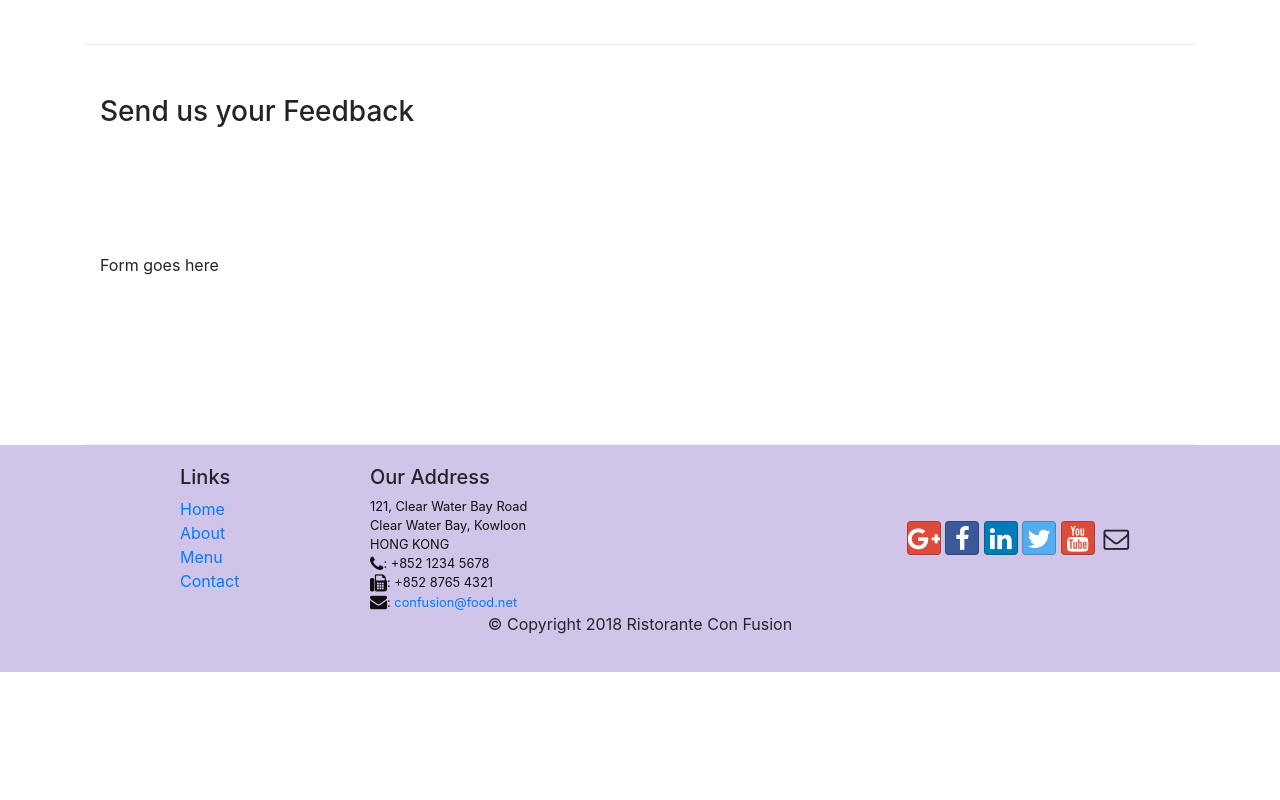
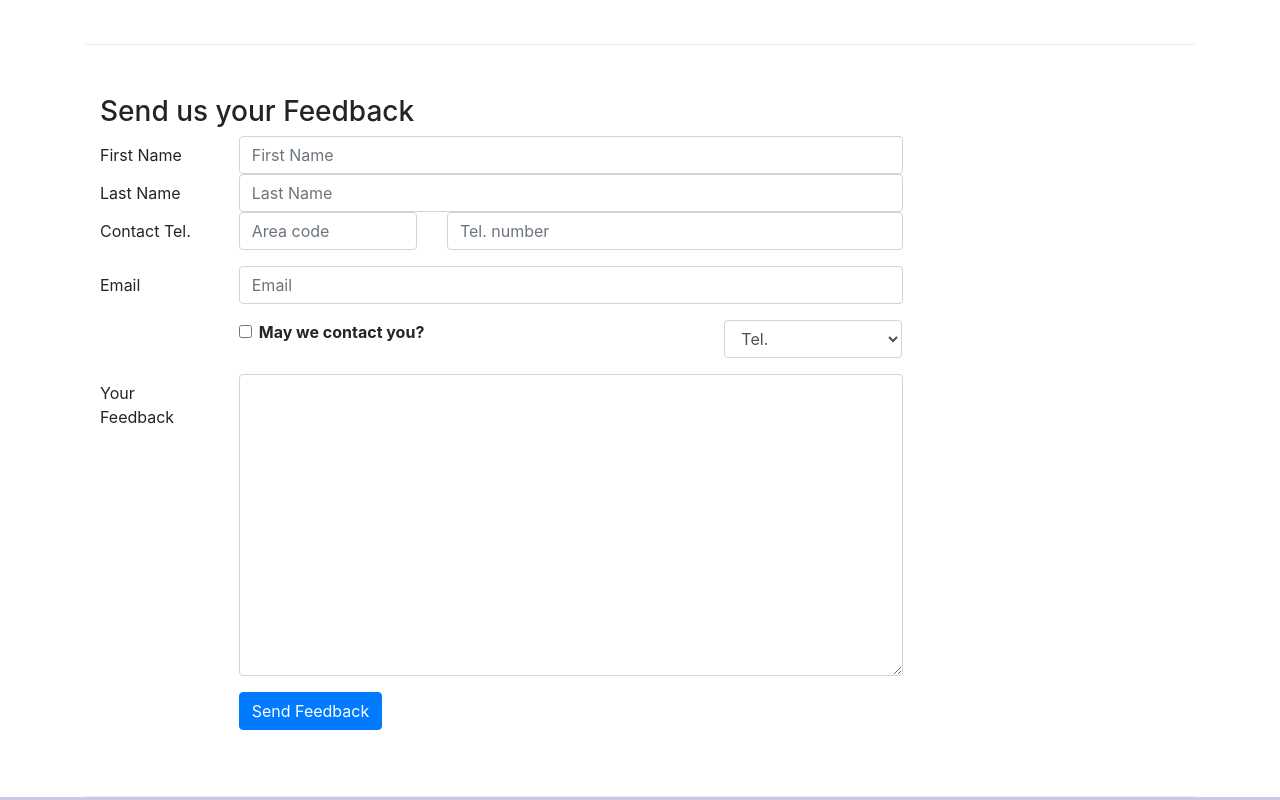
Before and after one commit to priyanka15ngm/Front-End-web-UI-Frameworks-Bootstrap4, a website: page contactus.html in a window 1280 px wide. Shown: the part 820-1620 px from the top of the page. Before the commit the page ends 1492 px from the top, so only its background shows below. Drawn offline with nearby package versions, Linux system fonts and the light colour scheme.

Commit message:
images and media

```diff
--- a/contactus.html
+++ b/contactus.html
@@ -22,7 +22,7 @@
             <button class="navbar-toggler" type="button" data-toggle="collapse" data-target="#Navbar">
                 <span class="navbar-toggler-icon"></span>
             </button>
-            <a class="navbar-brand" href="#">Ristorante Con Fusion</a>
+            <a class="navbar-brand" href="#"><img src="img/logo.png" height="30" width="41"></a>
             <div class="collapse navbar-collapse" id="Navbar">
                 <ul class="navbar-nav mr-auto">
                         <li class="nav-item"><a class="nav-link" href="./index.html"><span class="fa fa-home fa-lg"></span> Home</a></li>
@@ -41,7 +41,8 @@
                     <h1>Ristorante con Fusion</h1>
                     <p>We take inspiration from the World's best cuisines, and create a unique fusion experience. Our lipsmacking creations will tickle your culinary senses!</p>
                 </div>
-                <div class="col-12 col-sm">
+                <div class="col-12 col-sm  align-self-center">
+                 <img src="img/logo.png" class="img-fluid">
                 </div>
             </div>
         </div>
@@ -93,7 +94,75 @@
               <h3>Send us your Feedback</h3>
            </div>
             <div class="col-12 col-md-9">
-                Form goes here
+                <form>
+                    <div class = "form group row">
+                          <label for="firstname" class="col-md-2 col-form-label">First Name</label>
+                        <div class="col-md-10">
+                            <input type="text" class="form-control" id="firstname" name="firstname" placeholder="First Name">
+                        </div>
+                    </div>
+
+                        <div class = "form group row">
+                          <label for="lastname" class="col-md-2 col-form-label">Last Name</label>
+                        <div class="col-md-10">
+                            <input type="text" class="form-control" id="lastname" name="lastname" placeholder="Last Name">
+                        </div>
+                        </div>
+                    <div class="form-group row">
+                        <label for="telnum" class="col-12 col-md-2 col-form-label">Contact Tel.</label>
+                        <div class="col-5 col-md-3">
+                            <input type="tel" class="form-control" id="areacode" name="areacode"
+                            placeholder="Area code">
+                        </div>
+                        <div class="col-7 col-md-7">
+                            <input type="tel" class="form-control" id="telnum" name="telnum"
+                            placeholder="Tel. number">
+                        </div>
+                    </div>
+                    <div class="form-group row">
+                        <label for="emailid" class="col-md-2 col-form-label">Email</label>
+                        <div class="col-md-10">
+                            <input type="email" class="form-control" id="emailid" name="emailid" placeholder="Email">
+                        </div>
+                    </div>
+
+                     <div class="form-group row">
+                        <div class="col-md-6 offset-md-2">
+                            <div class="form-check">
+                                <input type="checkbox" class="form-check-input" name="approve" id="approve" value="">
+                                <label class="form-check-label" for="approve">
+                                    <strong>May we contact you?</strong>
+                                </label>
+                            </div>
+                        </div>
+                        <div class="col-md-3 offset-md-1">
+                            <select class="form-control">
+                                <option>Tel.</option>
+                                <option>Email</option>
+                            </select>
+                        </div>
+                    </div>
+
+                    <div class="form-group row">
+                        <label for="feedback" class="col-md-2 col-form-label">Your Feedback</label>
+                        <div class="col-md-10">
+                            <textarea class="form-control" id="feedback" name="feedback" rows="12"></textarea>
+                        </div>
+                    </div>
+
+
+                      <div class="form-group row">
+                        <div class="offset-md-2 col-md-10">
+                            <button type="submit" class="btn btn-primary">Send Feedback</button>
+                        </div>
+                    </div>
+
+
+
+
+
+
+                </form>
             </div>
              <div class="col-12 col-md">
             </div>
```
